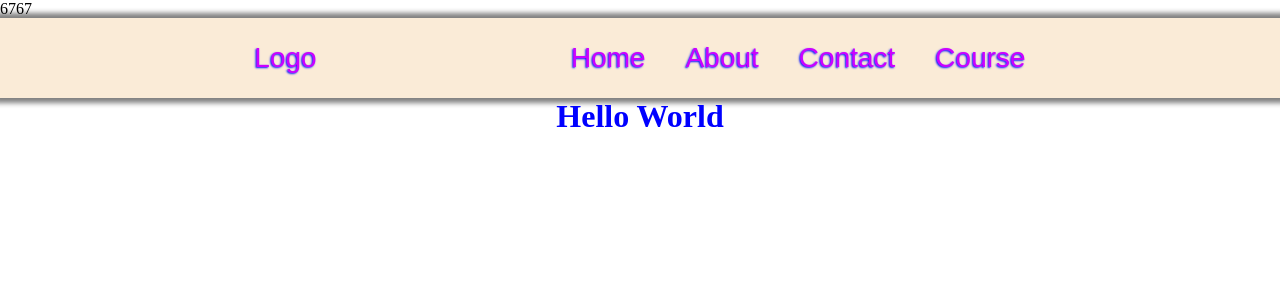
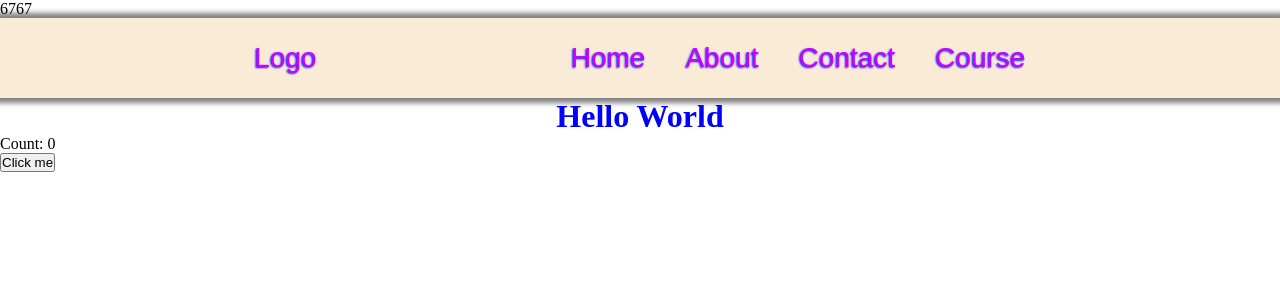
Before and after one commit to shourya0pratap/WebDev2_Section_A, a React (Vite) app in the folder sectionA_React/: page / in a window 1280 px wide. Shown: the top 300 px of the page. Built offline with nearby package versions, Linux system fonts and the light colour scheme.

Commit message:
Added a counter component

```diff
--- a/sectionA_React/src/App.jsx
+++ b/sectionA_React/src/App.jsx
@@ -2,6 +2,7 @@
 import Navbar from "./components/Navbar";
 import "./App.css";
 import { add, subtract } from "./components/math.js";
+import Count from "./components/Count.jsx";
 
 const App = () => {
   return (
@@ -10,6 +11,7 @@
       {subtract(100, 33)}
       <Navbar />
       <h1>Hello World</h1>
+      <Count />
     </>
   );
 };
--- /dev/null
+++ b/sectionA_React/src/components/Count.jsx
@@ -0,0 +1,13 @@
+import React, { useState } from "react";
+
+const Count = () => {
+  const [count, setCount] = useState(0);
+  return (
+    <>
+      <div>Count: {count}</div>
+      <button onClick={()=>setCount(count+1)}>Click me</button>
+    </>
+  );
+};
+
+export default Count;
```
Also changed, not shown: 1 other file (tests, documents, lock files or other folders).
